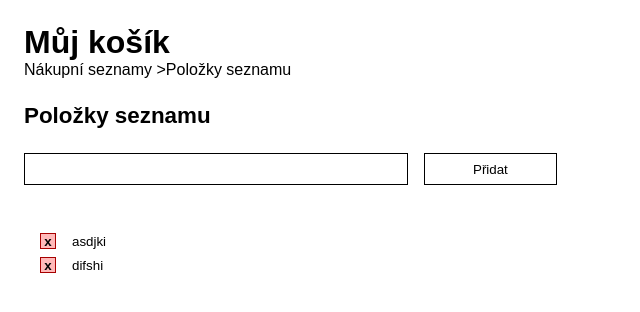
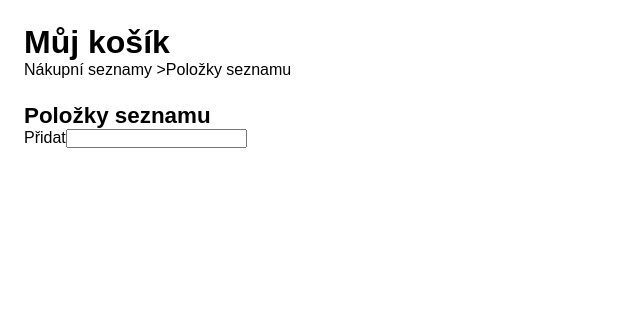
Before and after one commit to davidkubik02/shopping-list, a React (Vite) app: page / in a window 1280 px wide. Shown: the top 312 px of the page, without its empty margins (0-640 px from the left). Built offline with nearby package versions, Linux system fonts and the light colour scheme.

Commit message:
in progress

```diff
--- a/src/App.tsx
+++ b/src/App.tsx
@@ -1,10 +1,11 @@
 import "./App.css";
 import ShopingLists from "./pages/shoping-lists/ShopingLists";
 import ListItem from "./pages/list-item/ListItem";
+import ListCreation from "./pages/list-creation/ListCreation";
 function App() {
   return (
     <div className="page-container">
-      <ListItem />
+      <ListCreation />
     </div>
   );
 }
--- /dev/null
+++ b/src/pages/list-creation/ListCreation.tsx
@@ -0,0 +1,21 @@
+import React from "react";
+
+function ListCreation() {
+  return (
+    <div>
+      {/* header */}
+      <header>
+        <h1 className="main-title">Můj košík</h1>
+        <nav>{"Nákupní seznamy >Položky seznamu"}</nav>
+      </header>
+      {/* header */}
+      <div className="page-title list-item-title">Položky seznamu</div>
+      <div className="list-item-add-wrapper">
+        <label>Přidat</label>
+        <input type="text" className="litst-item-input" />
+      </div>
+    </div>
+  );
+}
+
+export default ListCreation;
```
